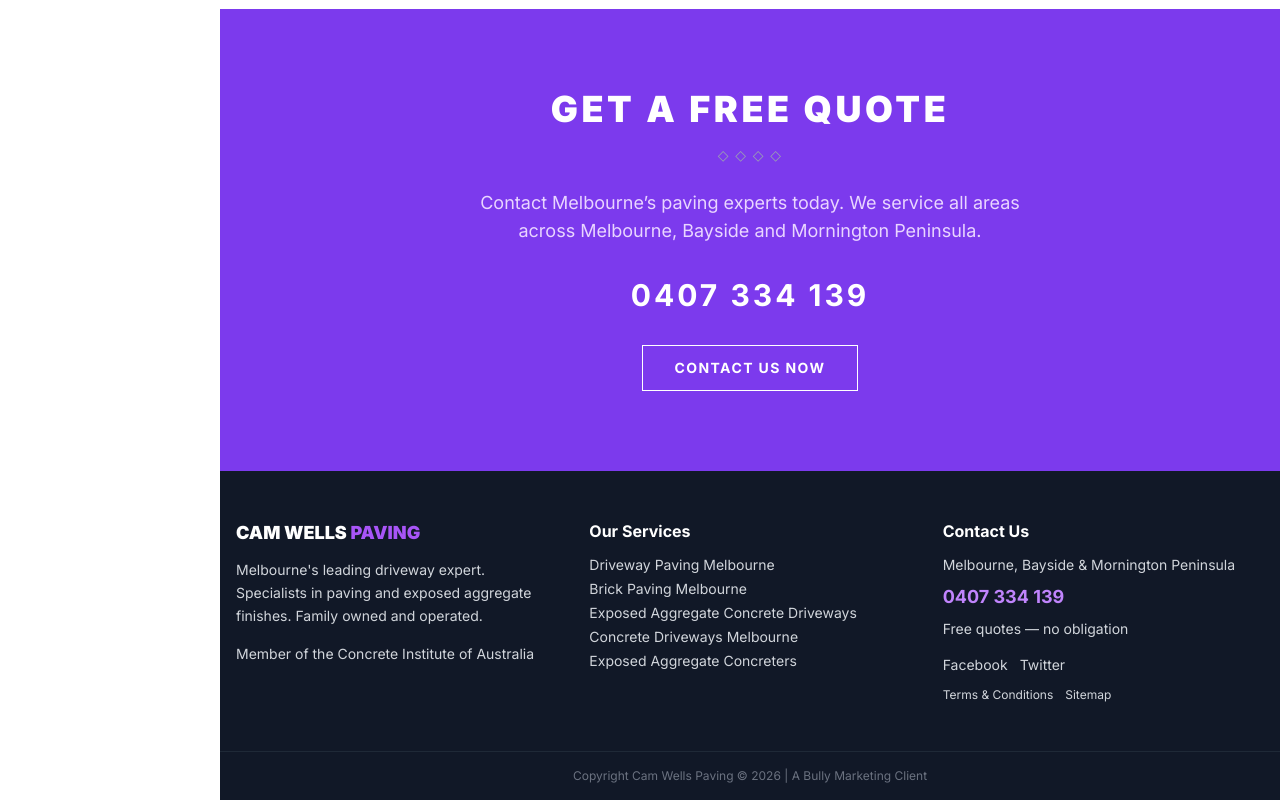
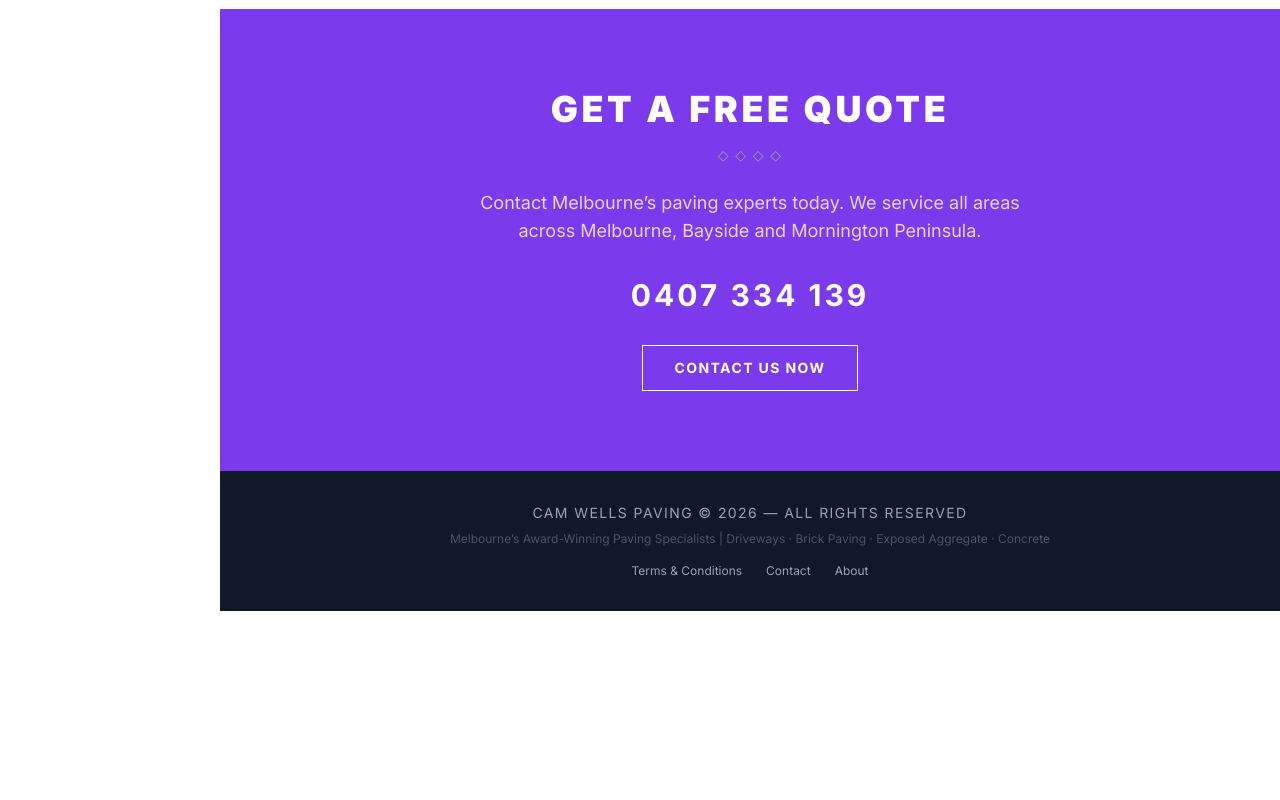
Before and after one commit to StrategyCentral/camwells-paving, a Next.js app: page / in a window 1280 px wide. Shown: the part 3947-4747 px from the top of the page. After the commit the page ends 4558 px from the top, so only its background shows below. Built offline with nearby package versions, Linux system fonts and the light colour scheme.

Commit message:
feat: simplify footer for sidebar layout

```diff
--- a/components/Footer.tsx
+++ b/components/Footer.tsx
@@ -1,44 +1,21 @@
-import Link from 'next/link'
+import Link from 'next/link';
 
 export default function Footer() {
   return (
-    <footer className="bg-gray-900 text-gray-300">
-      <div className="max-w-7xl mx-auto px-4 py-12 grid grid-cols-1 md:grid-cols-3 gap-8">
-        <div>
-          <h3 className="text-white font-black text-lg mb-3">CAM WELLS <span className="text-purple-500">PAVING</span></h3>
-          <p className="text-sm leading-relaxed">Melbourne's leading driveway expert. Specialists in paving and exposed aggregate finishes. Family owned and operated.</p>
-          <p className="mt-4 text-sm">Member of the Concrete Institute of Australia</p>
-        </div>
-        <div>
-          <h4 className="text-white font-bold mb-3">Our Services</h4>
-          <ul className="space-y-1 text-sm">
-            <li><Link href="/driveway-paving-melbourne/" className="hover:text-purple-400 transition-colors">Driveway Paving Melbourne</Link></li>
-            <li><Link href="/brick-paving-melbourne/" className="hover:text-purple-400 transition-colors">Brick Paving Melbourne</Link></li>
-            <li><Link href="/exposed-aggregate-concrete-driveways-melbourne/" className="hover:text-purple-400 transition-colors">Exposed Aggregate Concrete Driveways</Link></li>
-            <li><Link href="/concrete-driveways-melbourne/" className="hover:text-purple-400 transition-colors">Concrete Driveways Melbourne</Link></li>
-            <li><Link href="/exposed-aggregate-concreters/" className="hover:text-purple-400 transition-colors">Exposed Aggregate Concreters</Link></li>
-          </ul>
-        </div>
-        <div>
-          <h4 className="text-white font-bold mb-3">Contact Us</h4>
-          <p className="text-sm mb-2">Melbourne, Bayside &amp; Mornington Peninsula</p>
-          <a href="tel:0407334139" className="text-purple-400 font-bold text-lg hover:text-purple-300">0407 334 139</a>
-          <p className="mt-2 text-sm">Free quotes — no obligation</p>
-          <div className="flex gap-3 mt-4">
-            <a href="https://www.facebook.com/CamwellsPaving" target="_blank" rel="noopener noreferrer"
-              className="text-sm hover:text-white transition-colors">Facebook</a>
-            <a href="https://twitter.com/CamWellsPaving" target="_blank" rel="noopener noreferrer"
-              className="text-sm hover:text-white transition-colors">Twitter</a>
-          </div>
-          <div className="flex gap-3 mt-3 text-xs">
-            <Link href="/terms-and-conditions/" className="hover:text-white transition-colors">Terms &amp; Conditions</Link>
-            <Link href="/contact-us/" className="hover:text-white transition-colors">Sitemap</Link>
-          </div>
+    <footer className="bg-gray-900 text-gray-400 text-center py-8 px-6">
+      <div className="max-w-4xl mx-auto">
+        <p className="text-sm tracking-widest uppercase mb-2">
+          Cam Wells Paving &copy; {new Date().getFullYear()} — All Rights Reserved
+        </p>
+        <p className="text-xs text-gray-600">
+          Melbourne&rsquo;s Award-Winning Paving Specialists | Driveways · Brick Paving · Exposed Aggregate · Concrete
+        </p>
+        <div className="mt-4 flex justify-center gap-6 text-xs">
+          <Link href="/terms-and-conditions/" className="hover:text-white transition-colors">Terms &amp; Conditions</Link>
+          <Link href="/contact-us/" className="hover:text-white transition-colors">Contact</Link>
+          <Link href="/about-us/" className="hover:text-white transition-colors">About</Link>
         </div>
       </div>
-      <div className="border-t border-gray-800 py-4 text-center text-xs text-gray-500">
-        Copyright Cam Wells Paving © {new Date().getFullYear()} | <a href="https://www.bullymarketing.com.au" className="hover:text-gray-300">A Bully Marketing Client</a>
-      </div>
     </footer>
-  )
+  );
 }
```
